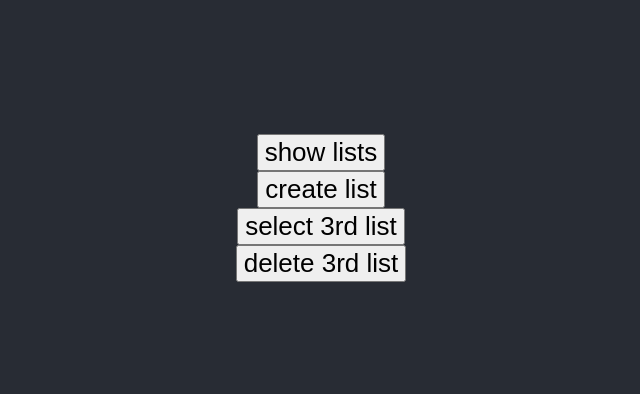
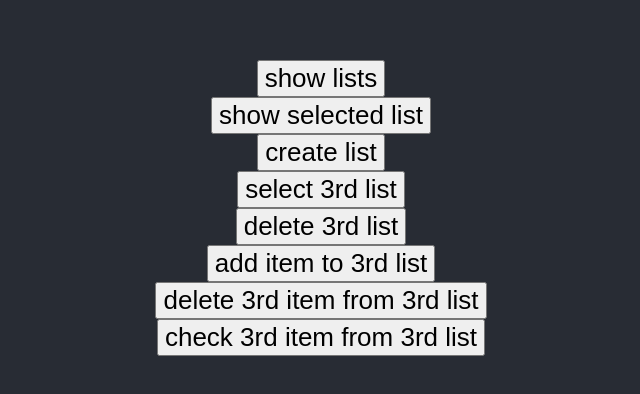
Before and after one commit to danilonakai/todoapp, a React (Vite) app: page / in a window 1280 px wide. Shown: the part 192-586 px from the top of the page, without its empty margins (319-959 px from the left). Built offline with nearby package versions, Linux system fonts and the light colour scheme.

Commit message:
Started creating add_item_to_list function

```diff
--- a/src/components/Sample/Sample.jsx
+++ b/src/components/Sample/Sample.jsx
@@ -8,7 +8,8 @@ export default class Sample extends Component{
         super(props);
 
         this.state = {
-            id: 1,
+            list_id: 1,
+            item_id: 1,
             data: {
                 lists: []
             },
@@ -21,7 +22,7 @@ export default class Sample extends Component{
     }
 
     create_list(title){
-        let id = this.state.id;
+        let id = this.state.list_id;
         let data = this.state.data;
         let new_data = JSON.parse(JSON.stringify(data));
 
@@ -33,7 +34,7 @@ export default class Sample extends Component{
 
         this.setState({
             data: new_data,
-            id: id+1
+            list_id: id+1
         },()=> console.log(this.state.data));
     }
 
@@ -61,13 +62,34 @@ export default class Sample extends Component{
             if(window.confirm("Are you sure you want to delete?")){
                 this.setState({
                     data: new_data
-                }, () => alert("List deleted!"));
+                }, () => {
+                    if(this.state.selected_list.id === id){
+                        this.setState({
+                            selected_list: null
+                        });
+                    }
+
+                    alert("List deleted!");
+                });
             }
         }
     }
 
     add_item_to_list(list_id,item_title){
+        let id = this.state.item_id;
+        let data = this.state.data;
+        let new_data = JSON.parse(JSON.stringify(data));
+        new_data = new_data.lists.filter(list => list.id === list_id)[0].items.push({
+            id: id,
+            title: item_title,
+            checked: false
+        });
 
+
+        new_data = { lists:  new_data};
+
+        console.log(data);
+        console.log(new_data);
     }
 
     delete_item_from_list(list_id,item_id){
@@ -85,11 +107,19 @@ export default class Sample extends Component{
             <header className="App-header">
                 <button onClick={() => console.log(this.state.data)}>show lists</button>
 
+                <button onClick={() => console.log(this.state.selected_list)}>show selected list</button>
+
                 <button onClick={()=> this.create_list("test")}>create list</button>
 
                 <button onClick={() => this.select_list(3)}>select 3rd list</button>
 
                 <button onClick={() => this.delete_list(3)}>delete 3rd list</button>
+
+                <button onClick={() => this.add_item_to_list(3,"item title")}>add item to 3rd list</button>
+
+                <button onClick={() => this.delete_item_from_list(3,3)}>delete 3rd item from 3rd list</button>
+
+                <button onClick={() => this.check_item(3,3)}>check 3rd item from 3rd list</button>
             </header>
         )
     }
```
